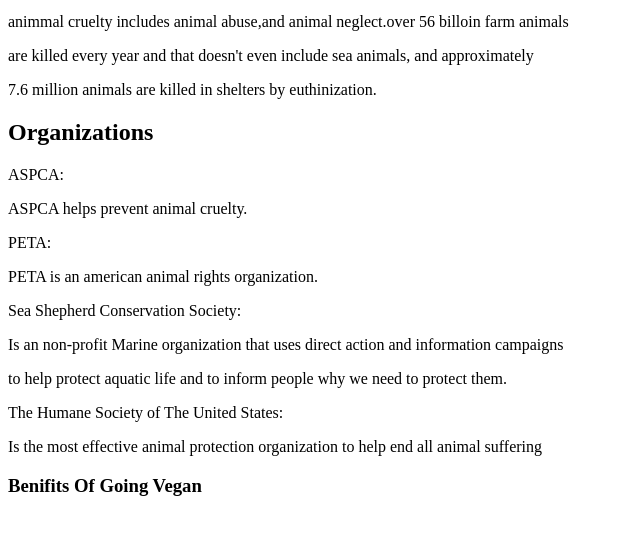
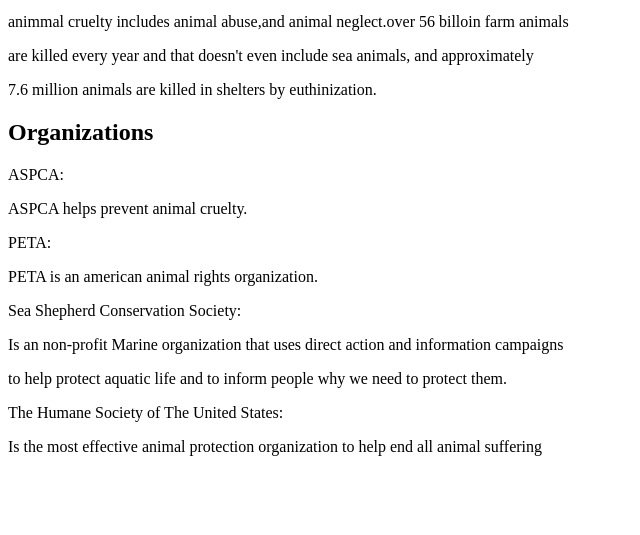
Before and after one commit to diamondr22/diamondr22.github.io, a plain HTML site: page index.html in a window 1280 px wide. Shown: the part 87-622 px from the top of the page, without its empty margins (0-640 px from the left). Drawn offline with Linux system fonts and the light colour scheme.

Commit message:
Update index.html

```diff
--- a/index.html
+++ b/index.html
@@ -13,4 +13,4 @@
 <p>to help protect aquatic life and to inform people why we need to protect them.</p>
 <p>The Humane Society of The United States:</p>
 <p>Is the most effective animal protection organization to help end all animal suffering</p>
-<h3>Benifits Of Going Vegan</h3>
+<p>
```
